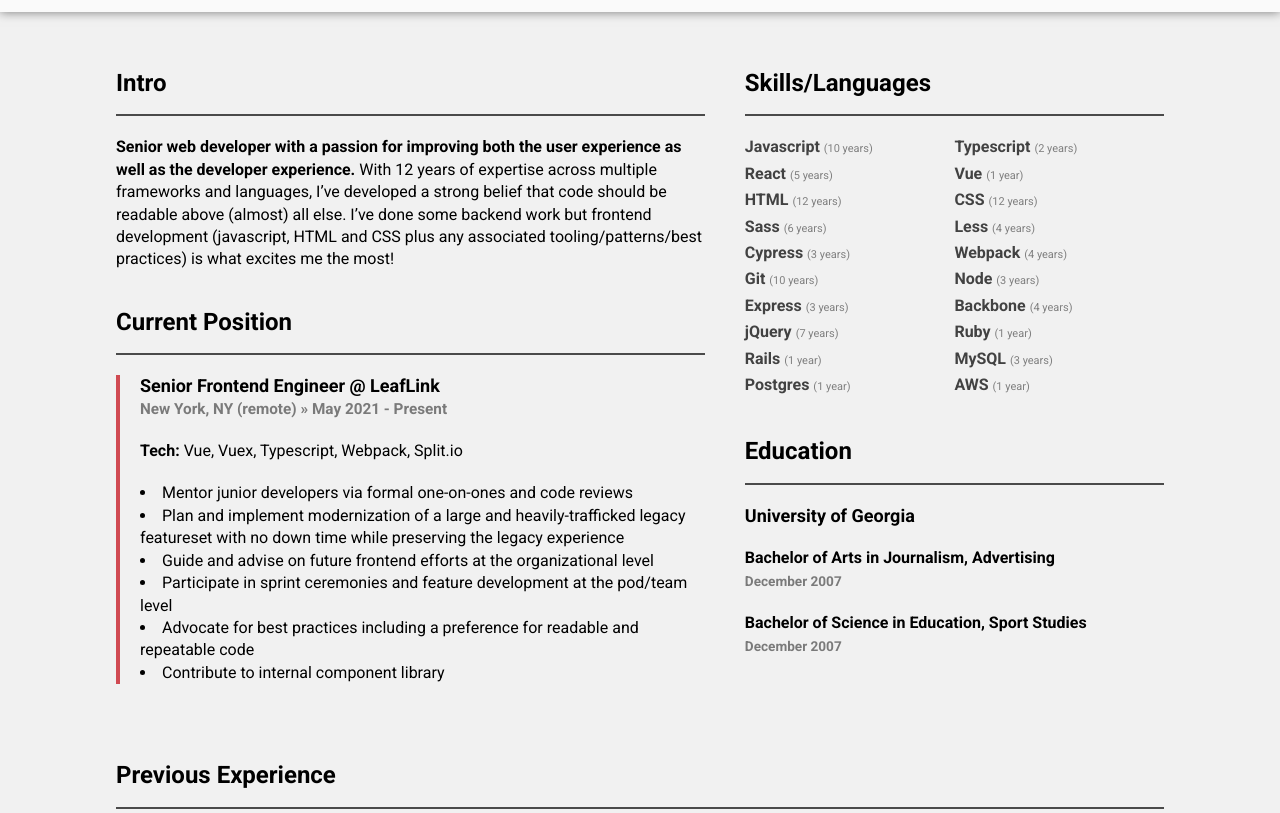
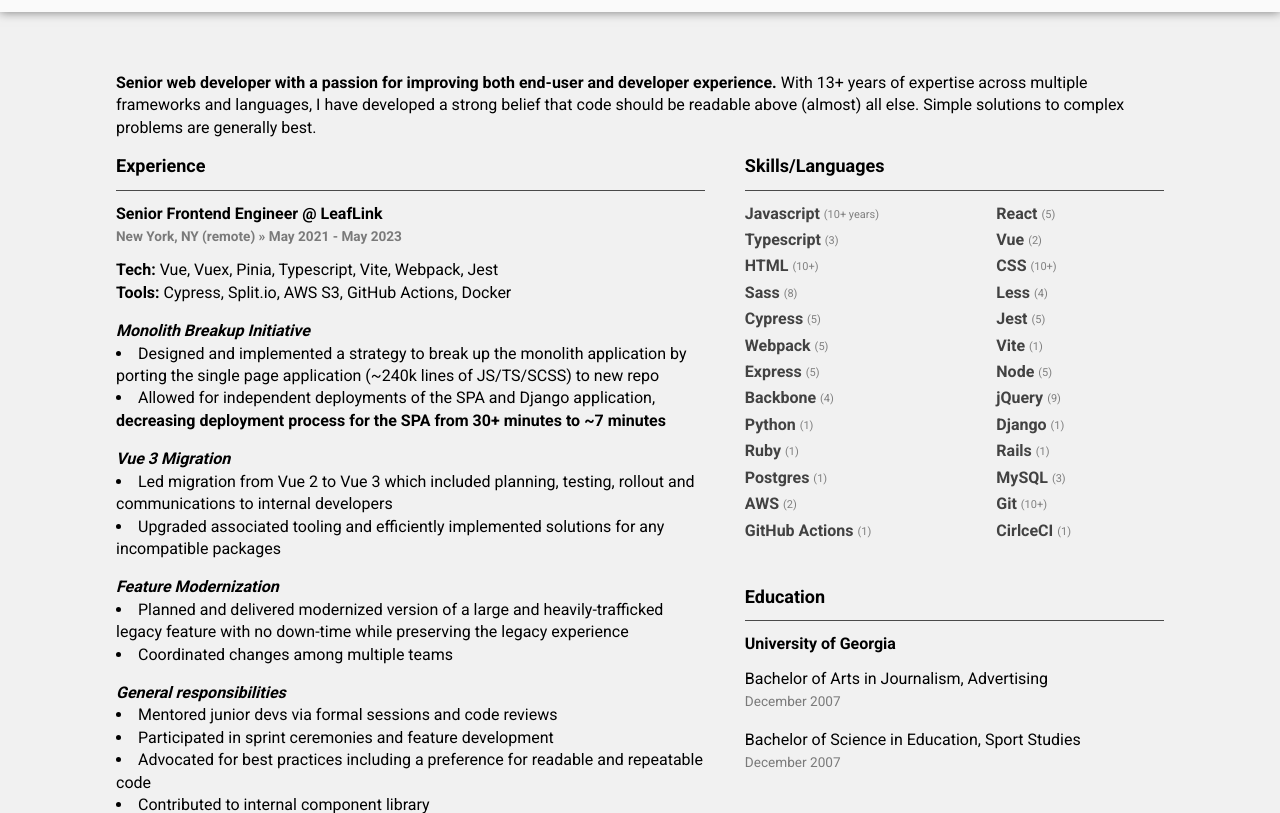
Before and after one commit to ksullivan-dev/ksullivan-dev.github.io, a plain HTML site: page index.html in a window 1280 px wide. Shown: the part 108-921 px from the top of the page. Drawn offline with nearby package versions, Linux system fonts and the light colour scheme; a web font is replaced by a local one.

Commit message:
May 2023 updates

```diff
--- a/index.html
+++ b/index.html
@@ -1,14 +1,11 @@
 <!DOCTYPE html>
 <html>
+
 <head>
   <title>Kyle Sullivan - Resume</title>
   <meta name="viewport" content="width=device-width, initial-scale=1" />
   <link rel="stylesheet" href="./stylesheets/css/application.css" />
-    <link
-      href="https://fonts.googleapis.com/css?family=Fenix|Roboto:400,700"
-      rel="stylesheet"
-      type="text/css"
-    />
+  <link href="https://fonts.googleapis.com/css?family=Merriweather|Roboto:400,700" rel="stylesheet" type="text/css" />
   <!--
       If you are looking at this, you'll know that this version of jquery is
       out of date by a few major versions. But if it ain't broke, ...
@@ -47,10 +44,9 @@
     </div>
     <div class="main-container">
       <div id="intro" class="main-section flex flex-wrap break-after">
+        <div id="partials-intro"></div>
         <div id="left-col">
-            <h2>Intro</h2>
-            <div id="partials-intro"></div>
-            <h2 style="margin-top: 40px;">Current Position</h2>
+          <h2>Experience</h2>
           <div class="job-container" id="partials-leaflink"></div>
         </div>
         <div id="right-col">
@@ -59,13 +55,13 @@
         </div>
       </div>
       <div id="previous" class="main-section">
-          <h2>Previous Experience</h2>
         <div class="job-container" id="partials-cognizant">
         </div>
         <div class="job-container" id="partials-loyal">
         </div>
         <div class="job-container" id="partials-cafeauchain">
         </div>
+        <div class="printonly sub-head" style="margin-top: -20px;">Additional experience available upon request</div>
         <div class="job-container noprint" id="partials-hounddog">
         </div>
         <div class="job-container noprint" id="partials-roundsphere">
@@ -94,10 +90,7 @@
             and I'll get back to you as soon as possible.
           </p>
           <div class="button">
-              <a
-                href="mailto:kylepsullivan@gmail.com?subject=Message from Resume site"
-                >Send Me An Email</a
-              >
+            <a href="mailto:kylepsullivan@gmail.com?subject=Message from Resume site">Send Me An Email</a>
           </div>
         </div>
       </div>
@@ -125,4 +118,5 @@
     partials.forEach(addNode);
   </script>
 </body>
+
 </html>
--- a/partials/education.html
+++ b/partials/education.html
@@ -1,14 +1,10 @@
 <h2>Education</h2>
 <h3>University of Georgia</h3>
 <p>
-    <strong>
-        Bachelor of Arts in Journalism, Advertising <br />
-        <span class="sub-head">December 2007</span>
-    </strong>
+    Bachelor of Arts in Journalism, Advertising <br />
+    <span class="sub-head">December 2007</span>
 </p>
 <p>
-    <strong>
-        Bachelor of Science in Education, Sport Studies <br />
-        <span class="sub-head">December 2007</span>
-    </strong>
+    Bachelor of Science in Education, Sport Studies <br />
+    <span class="sub-head">December 2007</span>
 </p>
--- a/partials/intro.html
+++ b/partials/intro.html
@@ -1,3 +1,6 @@
 <p>
-    <strong>Senior web developer with a passion for improving both the user experience as well as the developer experience.</strong> With 12 years of expertise across multiple frameworks and languages, I’ve developed a strong belief that code should be readable above (almost) all else. I’ve done some backend work but frontend development (javascript, HTML and CSS plus any associated tooling/patterns/best practices) is what excites me the most!
+    <strong>Senior web developer with a passion for improving both end-user and developer
+        experience.</strong> With 13+ years of expertise across multiple frameworks and languages, I have developed a
+    strong belief that code should be readable above (almost) all else. Simple solutions to complex problems are
+    generally best.
 </p>
--- a/partials/leaflink.html
+++ b/partials/leaflink.html
@@ -2,29 +2,75 @@
     Senior Frontend Engineer @ LeafLink
     <span class="sub-head">
         New York, NY (remote) &raquo;
-        May 2021 - Present</span>
+        May 2021 - May 2023</span>
 </h3>
 <p>
-    <strong>Tech: </strong>Vue, Vuex, Typescript, Webpack, Split.io
+    <strong>Tech: </strong>Vue, Vuex, Pinia, Typescript, Vite, Webpack, Jest<br />
+    <strong>Tools: </strong>Cypress, Split.io, AWS S3, GitHub Actions, Docker
 </p>
+<div>
+    <dl>
+        <dt>
+            <strong>Monolith Breakup Initiative</strong>
+        </dt>
+        <dd>
             <ul>
                 <li>
-        Mentor junior developers via formal one-on-ones and code reviews
+                    Designed and implemented a strategy to break up the monolith application by porting the
+                    single page application (~240k lines of JS/TS/SCSS) to new repo
                 </li>
                 <li>
-        Plan and implement modernization of a large and heavily-trafficked legacy featureset with no down time while
-        preserving the legacy experience
+                    Allowed for independent deployments of the SPA and Django application,
+                    <strong>decreasing deployment process for the SPA from 30+ minutes to ~7 minutes</strong>
+                </li>
+            </ul>
+        </dd>
+        <dt>
+            <strong>Vue 3 Migration</strong>
+        </dt>
+        <dd>
+            <ul>
+                <li>
+                    Led migration from Vue 2 to Vue 3 which included planning, testing, rollout and communications to
+                    internal developers
                 </li>
                 <li>
-        Guide and advise on future frontend efforts at the organizational level
+                    Upgraded associated tooling and efficiently implemented solutions for any incompatible packages
+                </li>
+            </ul>
+        </dd>
+        <dt>
+            <strong>Feature Modernization</strong>
+        </dt>
+        <dd>
+            <ul>
+                <li>
+                    Planned and delivered modernized version of a large and heavily-trafficked legacy feature with no
+                    down-time while preserving the legacy experience
                 </li>
                 <li>
-        Participate in sprint ceremonies and feature development at the pod/team level
+                    Coordinated changes among multiple teams
+                </li>
+            </ul>
+        </dd>
+        <dt>
+            <strong>General responsibilities</strong>
+        </dt>
+        <dd>
+            <ul>
+                <li>
+                    Mentored junior devs via formal sessions and code reviews
                 </li>
                 <li>
-        Advocate for best practices including a preference for readable and repeatable code
+                    Participated in sprint ceremonies and feature development
                 </li>
                 <li>
-        Contribute to internal component library
+                    Advocated for best practices including a preference for readable and repeatable code
+                </li>
+                <li>
+                    Contributed to internal component library
                 </li>
             </ul>
+        </dd>
+    </dl>
+</div>
--- a/partials/skills.html
+++ b/partials/skills.html
@@ -2,82 +2,108 @@
 <ul class="flexlist">
     <li>
         <span class="skill">Javascript</span>
-        <span class="time">10 years</span>
+        <span class="time">10+ years</span>
+    </li>
+    <li>
+        <span class="skill">React</span>
+        <span class="time">5</span>
     </li>
     <li>
         <span class="skill">Typescript</span>
-        <span class="time">2 years</span>
-    </li>
-    <li>
-        <span class="skill">React</span>
-        <span class="time">5 years</span>
+        <span class="time">3</span>
     </li>
     <li>
         <span class="skill">Vue</span>
-        <span class="time">1 year</span>
+        <span class="time">2</span>
     </li>
     <li>
         <span class="skill">HTML</span>
-        <span class="time">12 years</span>
+        <span class="time">10+</span>
     </li>
     <li>
         <span class="skill">CSS</span>
-        <span class="time">12 years</span>
+        <span class="time">10+</span>
     </li>
     <li>
         <span class="skill">Sass</span>
-        <span class="time">6 years</span>
+        <span class="time">8</span>
     </li>
     <li>
         <span class="skill">Less</span>
-        <span class="time">4 years</span>
+        <span class="time">4</span>
     </li>
     <li>
         <span class="skill">Cypress</span>
-        <span class="time">3 years</span>
+        <span class="time">5</span>
     </li>
     <li>
+        <span class="skill">Jest</span>
+        <span class="time">5</span>
+    </li>
+
+    <li>
         <span class="skill">Webpack</span>
-        <span class="time">4 years</span>
+        <span class="time">5</span>
+    </li>
+    <li>
+        <span class="skill">Vite</span>
+        <span class="time">1</span>
+    </li>
+
+    <li>
+        <span class="skill">Express</span>
+        <span class="time">5</span>
+    </li>
+    <li>
+        <span class="skill">Node</span>
+        <span class="time">5</span>
+    </li>
+    <li>
+        <span class="skill">Backbone</span>
+        <span class="time">4</span>
+    </li>
+    <li>
+        <span class="skill">jQuery</span>
+        <span class="time">9</span>
+    </li>
+    <li>
+        <span class="skill">Python</span>
+        <span class="time">1</span>
+    </li>
+    <li>
+        <span class="skill">Django</span>
+        <span class="time">1</span>
+    </li>
+    <li>
+        <span class="skill">Ruby</span>
+        <span class="time">1</span>
+    </li>
+    <li>
+        <span class="skill">Rails</span>
+        <span class="time">1</span>
+    </li>
+    <li>
+        <span class="skill">Postgres</span>
+        <span class="time">1</span>
+    </li>
+    <li>
+        <span class="skill">MySQL</span>
+        <span class="time">3</span>
+    </li>
+    <li>
+        <span class="skill">AWS</span>
+        <span class="time">2</span>
     </li>
     <li>
         <span class="skill">Git</span>
-        <span class="time">10 years</span>
+        <span class="time">10+</span>
     </li>
     <li>
-        <span class="skill">Node</span>
-        <span class="time">3 years</span>
+        <span class="skill">GitHub Actions</span>
+        <span class="time">1</span>
     </li>
     <li>
-        <span class="skill">Express</span>
-        <span class="time">3 years</span>
-    </li>
-    <li>
-        <span class="skill">Backbone</span>
-        <span class="time">4 years</span>
-    </li>
-    <li>
-        <span class="skill">jQuery</span>
-        <span class="time">7 years</span>
-    </li>
-    <li>
-        <span class="skill">Ruby</span>
-        <span class="time">1 year</span>
-    </li>
-    <li>
-        <span class="skill">Rails</span>
-        <span class="time">1 year</span>
-    </li>
-    <li>
-        <span class="skill">MySQL</span>
-        <span class="time">3 years</span>
-    </li>
-    <li>
-        <span class="skill">Postgres</span>
-        <span class="time">1 year</span>
-    </li>
-    <li>
-        <span class="skill">AWS</span>
-        <span class="time">1 year</span>
+        <span class="skill">CirlceCI</span>
+        <span class="time">1</span>
     </li>
 </ul>
--- a/stylesheets/css/application.css
+++ b/stylesheets/css/application.css
@@ -134,7 +134,7 @@ blockquote:before,
 blockquote:after,
 q:before,
 q:after {
-  content: '';
+  content: "";
   content: none;
 }
 
@@ -144,7 +144,7 @@ table {
 }
 
 html * {
-  font-family: 'Roboto', sans-serif;
+  font-family: "Roboto", sans-serif;
 }
 
 body {
@@ -153,7 +153,7 @@ body {
 }
 
 p {
-  margin-bottom: 20px;
+  margin-bottom: 16px;
 }
 
 h1 {
@@ -163,17 +163,17 @@ h1 {
 }
 
 h2 {
-  margin: 0 0 20px;
-  padding: 0 0 20px;
-  border-bottom: 2px solid #4a4a4a;
+  margin: 0 0 12px;
+  padding: 0 0 12px;
+  border-bottom: 1px solid #4a4a4a;
   font-weight: bold;
-  font-size: 24px;
+  font-size: 18px;
 }
 
 h3 {
-  margin: 0 0 20px;
+  margin: 0 0 12px;
   font-weight: bold;
-  font-size: 18px;
+  font-size: 16px;
 }
 
 strong {
@@ -227,7 +227,7 @@ a:hover {
 }
 .site-width::after {
   clear: both;
-  content: '';
+  content: "";
   display: table;
 }
 
@@ -237,7 +237,7 @@ header {
   margin-top: 20px;
 }
 header h1 {
-  font-family: 'Fenix', sans-serif;
+  font-family: "Merriweather", sans-serif;
 }
 
 .menu-container {
@@ -280,7 +280,7 @@ header h1 {
 }
 
 .menu-container:after {
-  content: '';
+  content: "";
   display: block;
   clear: both;
 }
@@ -327,7 +327,7 @@ body.tablet .main-menu li {
   clip: rect(0, 0, 0, 0);
 }
 
-label[for='menu-toggle'] {
+label[for="menu-toggle"] {
   display: none;
   width: 32px;
   height: 28px;
@@ -338,7 +338,7 @@ label[for='menu-toggle'] {
   cursor: pointer;
 }
 @media screen and (max-width: 650px) {
-  label[for='menu-toggle'] {
+  label[for="menu-toggle"] {
     display: block;
   }
 }
@@ -359,16 +359,16 @@ label[for='menu-toggle'] {
 }
 
 .menu-icon:after {
-  content: '';
+  content: "";
   top: 12px;
 }
 
 .menu-icon:before {
-  content: '';
+  content: "";
   top: -12px;
 }
 
-#menu-toggle:checked ~ label[for='menu-toggle'] .menu-icon {
+#menu-toggle:checked ~ label[for="menu-toggle"] .menu-icon {
   -webkit-transform: rotate(45deg);
   -moz-transform: rotate(45deg);
   -ms-transform: rotate(45deg);
@@ -384,8 +384,8 @@ label[for='menu-toggle'] {
   top: 12px;
 }
 
-#menu-toggle:checked ~ label[for='menu-toggle'] .menu-icon:after,
-#menu-toggle:checked ~ label[for='menu-toggle'] .menu-icon:before {
+#menu-toggle:checked ~ label[for="menu-toggle"] .menu-icon:after,
+#menu-toggle:checked ~ label[for="menu-toggle"] .menu-icon:before {
   -webkit-transform: rotate(90deg);
   -moz-transform: rotate(90deg);
   -ms-transform: rotate(90deg);
@@ -424,17 +424,28 @@ label[for='menu-toggle'] {
 
 .main-section ul {
   list-style: disc inside none;
-  margin-bottom: 40px;
+  margin-bottom: 16px;
 }
 
-.job-container,
-.sub-job-container {
-  border-left: 4px solid #d04a52;
-  padding-left: 20px;
+.job-container {
+  margin-bottom: 40px;
+  padding-bottom: 20px;
+  border-bottom: 2px solid #d04a52;
+}
+
+#left-col .job-container {
+  margin: 0;
+  padding: 0;
+  border: none;
 }
 
 .sub-job-container {
   border-left: 4px solid #4a4a4a;
+  padding-left: 20px;
+}
+
+.job-container:last-of-type {
+  border: none;
 }
 
 div.button {
@@ -469,7 +480,11 @@ ul.flexlist li {
   list-style: none;
   margin: 0 0 4px;
   color: #424242;
-  flex: 1 0 50%;
+  flex: 1 0 60%;
+}
+
+ul.flexlist li:nth-child(even) {
+  flex: 1 0 40%;
 }
 
 li .skill {
@@ -480,8 +495,9 @@ li .time {
   color: gray;
   font-weight: 100;
   font-size: 11px;
-  text-align: center;
-  line-height: 11px;
+  line-height: 18px;
+  position: relative;
+  top: -1px;
 }
 
 .printonly {
@@ -520,19 +536,33 @@ li .time {
   content: ")";
 }
 
+#intro {
+  padding-bottom: 20px;
+  border-bottom: 2px solid #d04a52;
+}
+
+dt {
+  font-style: italic;
+}
+
 @media print {
   .printonly {
     display: block;
   }
 
+  #intro {
+    padding: 0;
+    border: none;
+  }
+
   #left-col {
     margin-right: 40px;
-    width: calc(100% - 320px);
+    width: calc(100% - 300px);
     flex-shrink: 1;
   }
 
   #right-col {
-    width: 280px;
+    width: 260px;
     flex-shrink: 0;
   }
 
@@ -579,7 +609,7 @@ li .time {
   }
 
   a:after {
-    content: ' [' attr(href) ']';
+    content: " [" attr(href) "]";
   }
 
   .site-width {
```
Lines whose indentation alone changed are shown as unchanged.
